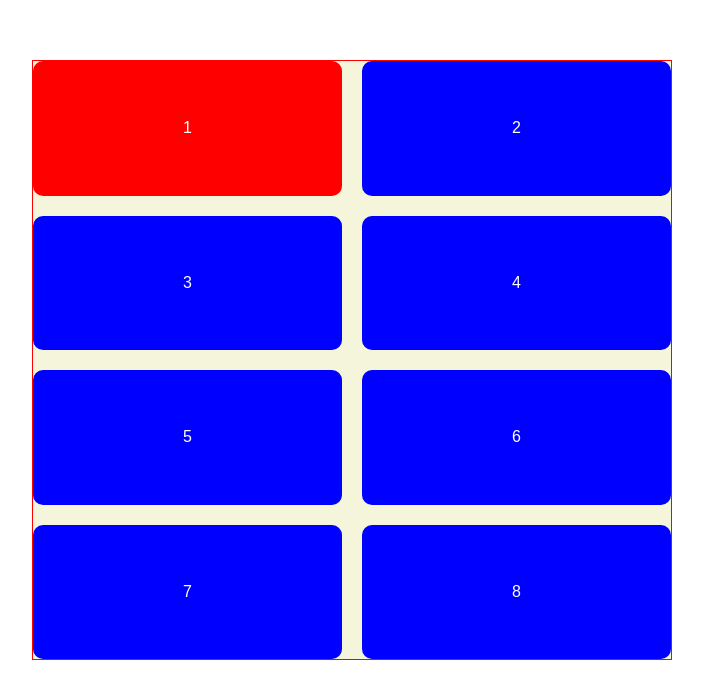
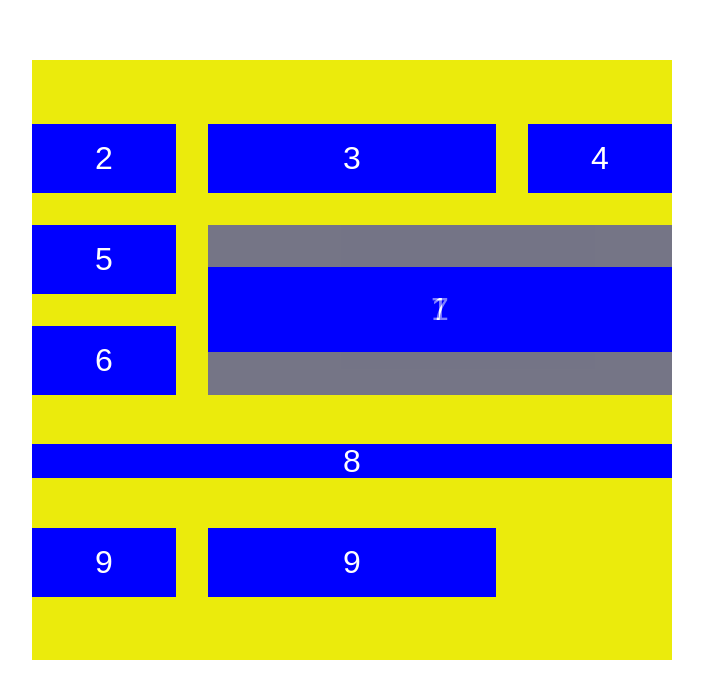
Before and after one commit to Laxman67/Trainx-HTML-CSS-JS, a plain HTML site: page 11.Grid Layout/index.html in a window 1280 px wide. Shown: the part 140-838 px from the top of the page, without its empty margins (168-871 px from the left). Drawn offline with Linux system fonts and the light colour scheme.

Commit message:
grid topic

```diff
--- a/11.Grid Layout/grid-css.css
+++ b/11.Grid Layout/grid-css.css
@@ -7,54 +7,79 @@
 
 html,
 body {
-  height: 100vh;
+  max-height: 100vh;
   width: 100vw;
   margin: 100px;
 }
 
 .grid-container {
+  /* border: 1px solid red; */
+  background-color: rgb(235, 235, 12);
+  display: grid;
+  /* grid-template-columns: 100px 100px; */
+
+  grid-template-columns: 1fr 2fr 1fr;
+  /* grid-template-rows: repeat(3, 1fr); */
+
+  /*Cell->  Items Level Properties */
+  justify-items: center;
+  align-items: center;
+
+  /* Container- > cells Align */
+  justify-content: center;
+  align-content: center;
   /* Container Height and width */
+
+  /* /* height: 600px; */
+  width: 50%;
   height: 600px;
-  width: 50%;
-  border: 1px solid red;
-  background-color: beige;
-  display: grid;
 
   /* grid-template-columns: 100px 100px; */
   /* Cell Width */
   /* grid-template-columns: repeat(2, 100px); */
-  grid-template-columns: repeat(2, 1fr);
+  /* grid-template-columns: repeat(2, 1fr); */
 
   /* Cell Height */
   /* grid-template-rows: 100px 100px 100px 100px; */
   /* grid-template-rows: repeat(4, 100px); */
-  grid-template-rows: repeat(4, 1fr);
-
-  /*Cell->  Items Level Properties */
-  justify-items: stretch;
-  align-items: stretch;
-
-  /* Container- > cells Align */
-  justify-content: center;
-  align-content: center;
+  /* grid-template-rows: repeat(4, 1fr); */
 
   /* Gaps */
-  /* row-gap: 10px;
-  column-gap: 30px; */
-  gap: 20px;
+  gap: 2rem;
 }
 
-#grid-item-1 {
-  background-color: red;
-}
 .grid-items {
   background-color: blue;
+  height: 100%;
   width: 100%;
-  height: 100%;
+  margin: 1rem;
+
   /* flex */
   display: flex;
   justify-content: center;
   align-items: center;
+  font-size: 2rem;
   color: white;
-  border-radius: 10px;
+
+  /* color: white; */
 }
+
+#grid-item-1 {
+  /* lines starts / lines to end  */
+  grid-column: 2 / span 2;
+  grid-row: 2 / span 2;
+  opacity: 0.5;
+}
+#grid-item-7 {
+  /* lines starts / lines to end  */
+  grid-column: 2 / span 2;
+  grid-row: 2 / span 2;
+  height: 50%;
+}
+
+#grid-item-8 {
+  /* lines starts / lines to end  */
+  grid-column: 1 / span 3;
+  /* grid-row: 2 / span 2; */
+  height: 50%;
+}
--- a/11.Grid Layout/index.html
+++ b/11.Grid Layout/index.html
@@ -8,14 +8,16 @@
   </head>
   <body>
     <div class="grid-container">
-      <div id="grid-item-1" class="grid-item-1 grid-items">1</div>
-      <div class="grid-item-2 grid-items">2</div>
-      <div class="grid-item-3 grid-items">3</div>
-      <div class="grid-item-4 grid-items">4</div>
-      <div class="grid-item-5 grid-items">5</div>
-      <div class="grid-item-6 grid-items">6</div>
-      <div class="grid-item-7 grid-items">7</div>
-      <div class="grid-item-8 grid-items">8</div>
+      <div id="grid-item-1" class="grid-items">1</div>
+      <div id="grid-item-2" class="grid-items">2</div>
+      <div id="grid-item-3" class="grid-items">3</div>
+      <div id="grid-item-4" class="grid-items">4</div>
+      <div id="grid-item-5" class="grid-items">5</div>
+      <div id="grid-item-6" class="grid-items">6</div>
+      <div id="grid-item-7" class="grid-items">7</div>
+      <div id="grid-item-8" class="grid-items">8</div>
+      <div id="grid-item-9" class="grid-items">9</div>
+      <div id="grid-item-10" class="grid-items">9</div>
     </div>
   </body>
 </html>
```
Also changed, not shown: 11.Grid Layout/grid_notes.txt.
